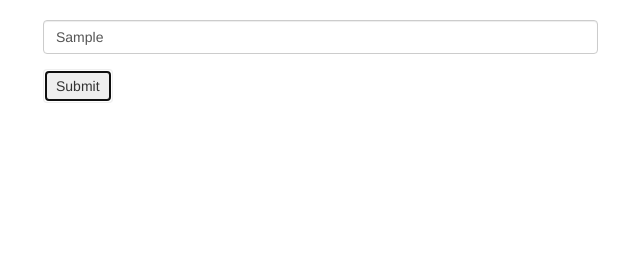
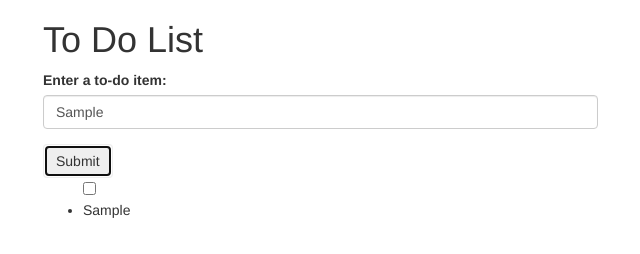
Before and after one commit to Michaela-Davis/intro_to-do, a plain HTML site: page index.html in a window 1280 px wide. Both pictures are taken after typing "Sample" into the empty fields and a click on the button "Submit". Shown: the whole page, without its empty margins (27-667 px from the left). Drawn offline with nearby package versions, Linux system fonts and the light colour scheme.

Commit message:
fix todo list errors

```diff
--- a/index.html
+++ b/index.html
@@ -14,11 +14,12 @@
   </head>
   <body>
     <div class= "container">
+      <h1>To Do List</h1>
       <div class="row">
         <div class="col-md-6">
           <form id="to-do">
             <div class="form-group">
-              <label for="toDo1"></label>
+              <label for="toDo1">Enter a to-do item:</label>
               <input type="text" class="form-control" id="toDo1">
             </div>
 
--- a/js/scripts.js
+++ b/js/scripts.js
@@ -1,19 +1,22 @@
 //BUSINESS LOGIC
 var emptyList = [];
-
-
-
-
 
 // USER LOGIC
 $(document).ready(function() {
   $("form#to-do").submit(function(event) {
     event.preventDefault();
-    var toDoItem = ("input#toDo1").val();
+
+    // Get input using jQuery, you were missing the $
+    var toDoItem = $("input#toDo1").val();
+
     emptyList.push(toDoItem);
+
     var toDoList = emptyList.map(function(toDoItem) {
-      return "<li>" + toDoItem + "</li>";
+      return "<input type='checkbox'><li>" + toDoItem + "</li>";
     });
-    $("#displayList").text(displayList);
+
+    // I replaced .text with .html, so it "parses" the html
+    $("#displayList").html(toDoList);
+
   });
 });
```
